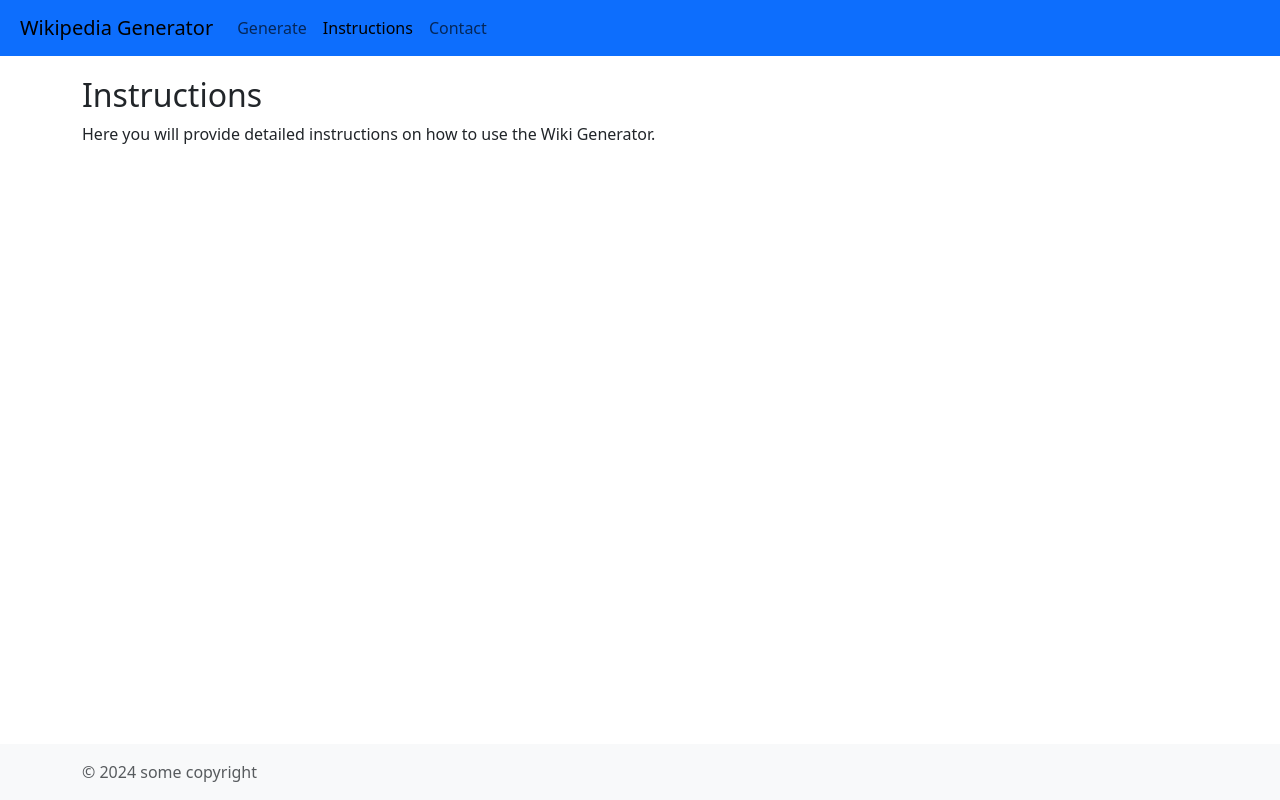
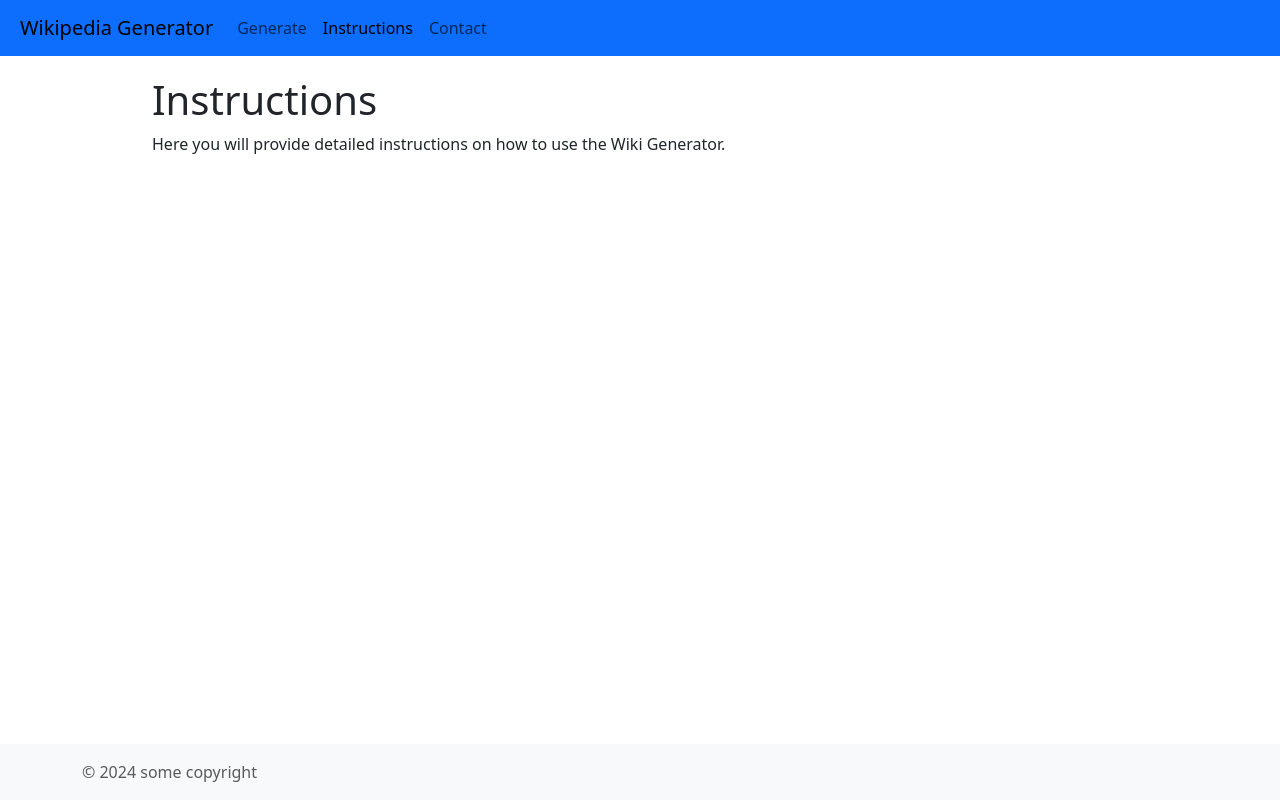
Before and after one commit to DCU-NLG/wiki-gen-demo, a React (Create React App) app in the folder frontend/: page /instructions in a window 1280 px wide. Built offline with nearby package versions, Linux system fonts and the light colour scheme.

Commit message:
fix(frontend): preselect by predicate, not full triple

```diff
--- a/frontend/src/App.css
+++ b/frontend/src/App.css
@@ -5,3 +5,9 @@
 }
 
 body {padding-bottom: 70px;}
+
+.roomfac {
+    /*display: flex;*/
+    widtH: 80%;
+    margin: auto;
+}
--- a/frontend/src/App.js
+++ b/frontend/src/App.js
@@ -10,6 +10,8 @@ import Footer from './components/Footer';
 import Instructions from './components/Instructions';
 import Contact from './components/Contact';
 import './App.css';
+
+import { Container } from 'react-bootstrap';
 
 function App() {
   const [triples, setTriples] = useState([]);
@@ -47,7 +49,7 @@ function App() {
   return (
     <Router>
       <NavBar />
-      <div className="container-fluid">
+      <Container fluid className="roomfac">
         <Routes>
           <Route
             path="/"
@@ -64,7 +66,7 @@ function App() {
           {/*default route / protection from unintended navigation */}
           <Route path="*" element={<Navigate to="/" replace />} />
         </Routes>
-      </div>
+      </Container>
       <Footer />
     </Router>
   );
--- a/frontend/src/components/Contact.js
+++ b/frontend/src/components/Contact.js
@@ -3,7 +3,7 @@ import React from 'react';
 function Contact() {
   return (
     <div className="container">
-      <h2>Contact</h2>
+      <h1>Contact</h1>
       <p>Here you will provide contact information.</p>
     </div>
   );
--- a/frontend/src/components/Instructions.js
+++ b/frontend/src/components/Instructions.js
@@ -3,7 +3,7 @@ import React from 'react';
 function Instructions() {
   return (
     <div className="container">
-      <h2>Instructions</h2>
+      <h1>Instructions</h1>
       <p>Here you will provide detailed instructions on how to use the Wiki Generator.</p>
     </div>
   );
--- a/frontend/src/components/TriplesTable.js
+++ b/frontend/src/components/TriplesTable.js
@@ -1,15 +1,22 @@
 import React, { useState, useEffect } from 'react';
 import { Table, Button, FormCheck } from 'react-bootstrap';
 
-const M = 3; // Local constant for the number of triplets to pre-select
+const M = 5; // Local constant for the number of triplets to pre-select by unique predicate
 
 function TriplesTable({ triples, onGenerate }) {
   const [selectedTriples, setSelectedTriples] = useState([]);
 
   useEffect(() => {
-    // Pre-select the first M unique triplets
-    const uniqueTriples = [...new Set(Object.keys(triples))].slice(0, M);
-    setSelectedTriples(uniqueTriples.map(Number));
+    // Pre-select the first M unique triplets based on unique predicate
+    const uniquePredicates = [];
+    const uniqueTriples = [];
+    for (const [index, [, predicate]] of Object.entries(triples)) {
+      if (!uniquePredicates.includes(predicate) && uniqueTriples.length < M) {
+        uniquePredicates.push(predicate);
+        uniqueTriples.push(Number(index));
+      }
+    }
+    setSelectedTriples(uniqueTriples);
   }, [triples]);
 
   const handleCheckboxChange = (index) => {
```
Also changed, not shown: 1 other file (tests, documents, lock files or other folders).
